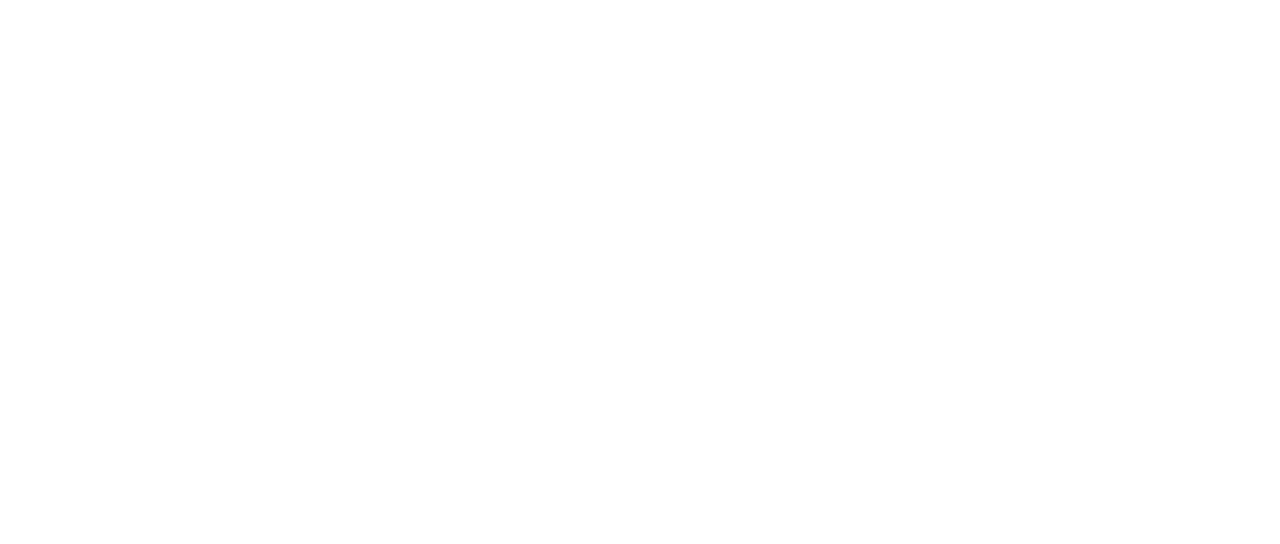
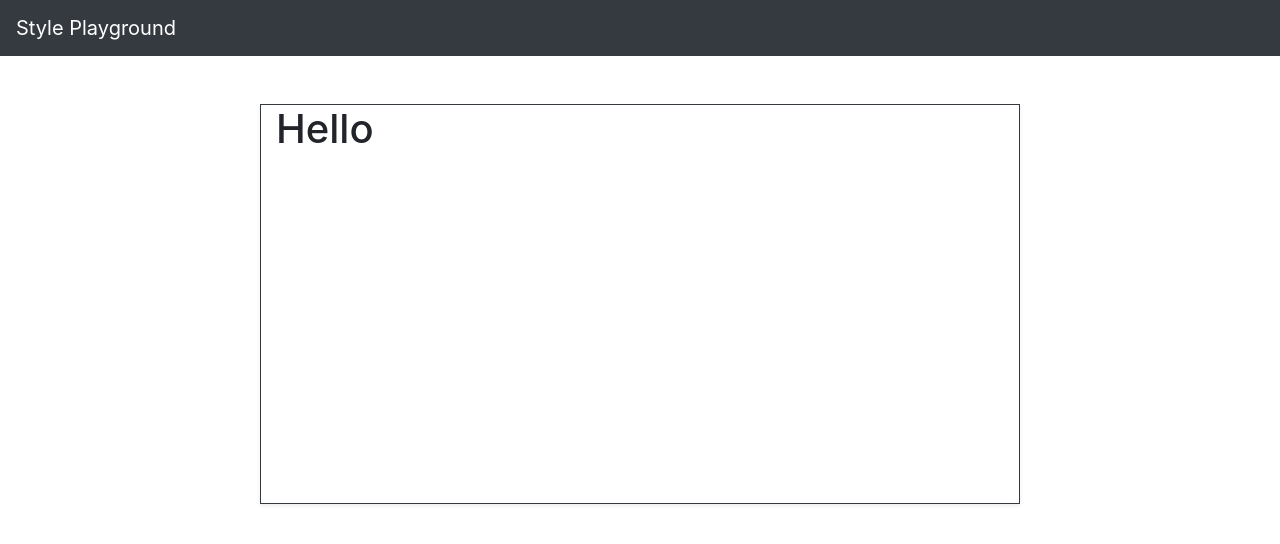
Before and after one commit to TRemigi/style-playground, a plain HTML site: page index.html in a window 1280 px wide. Drawn offline with nearby package versions, Linux system fonts and the light colour scheme.

Commit message:
added box and css

```diff
--- a/assets/css/style.css
+++ b/assets/css/style.css
@@ -0,0 +1,17 @@
+.row {
+    height: 400px;
+}
+
+.zoom::after {
+    content: '';
+    position: fixed;
+    width: 100%;
+    height: 100%;
+    box-shadow: 1rem .75rem 0.8rem 0.2rem rgba(0,0,0,.5)!important;
+    opacity: 0;
+    transition: opacity 0.3s ease-in-out;
+}
+
+.zoom:hover {
+    transform: scale(1.05);
+}
--- a/index.html
+++ b/index.html
@@ -6,10 +6,26 @@
         <title>Style Playground</title>
         <meta name="description" content="">
         <meta name="viewport" content="width=device-width, initial-scale=1">
+        <link rel="stylesheet" href="https://stackpath.bootstrapcdn.com/bootstrap/4.3.1/css/bootstrap.min.css" integrity="sha384-ggOyR0iXCbMQv3Xipma34MD+dH/1fQ784/j6cY/iJTQUOhcWr7x9JvoRxT2MZw1T" crossorigin="anonymous">
         <link rel="stylesheet" href="./assets/css/style.css">
     </head>
     <body>
+        <nav class="navbar navbar-expand-lg navbar-dark bg-dark">
+            <a class="navbar-brand" href="#top">Style Playground</a>
+        </nav>
+        <div class="container">
+            <div class="row mt-5">
+                <div class="col-2">
 
+                </div>
+                <div class="col-8 border border-dark shadow-sm zoom" id="shadow-box">
+                    <h1>Hello</h1>
+                </div>
+                <div class="col-2">
+
+                </div>
+            </div>
+        </div>
 
         <script src="" async defer></script>
     </body>
```
